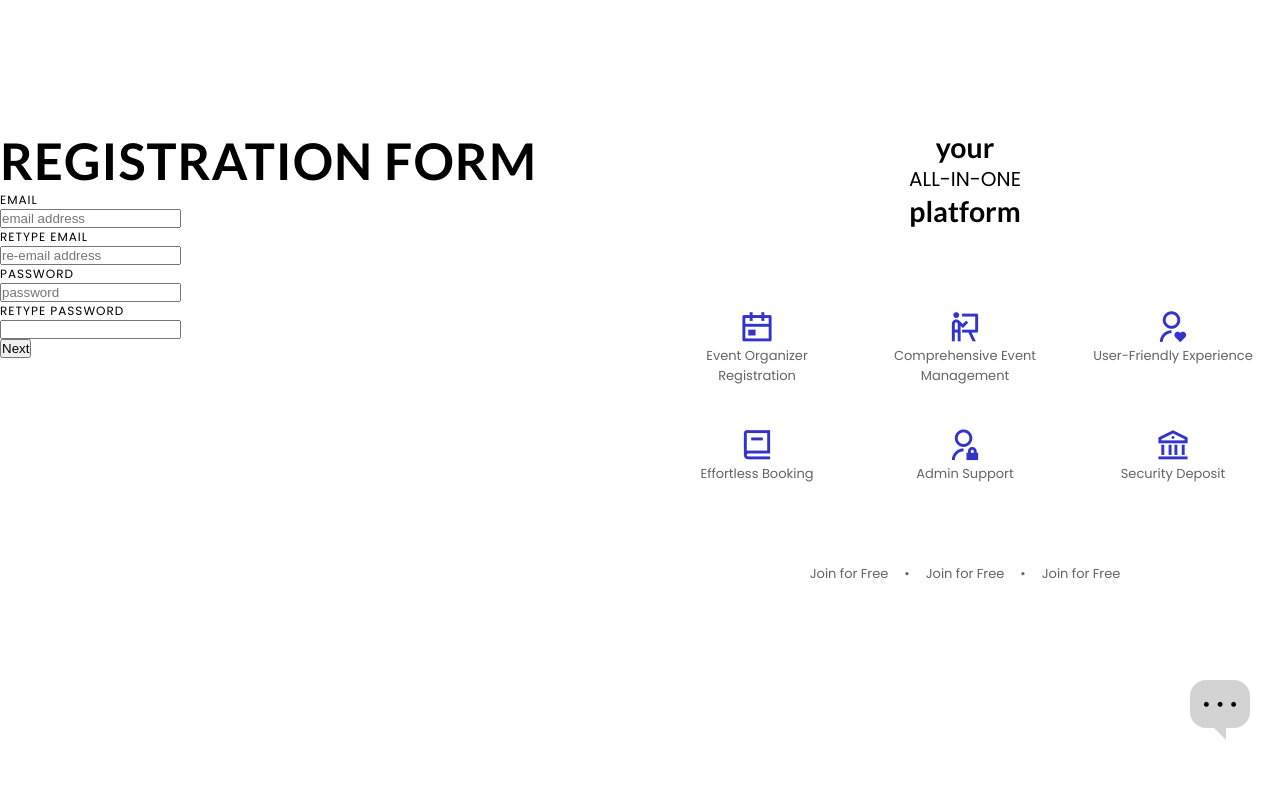
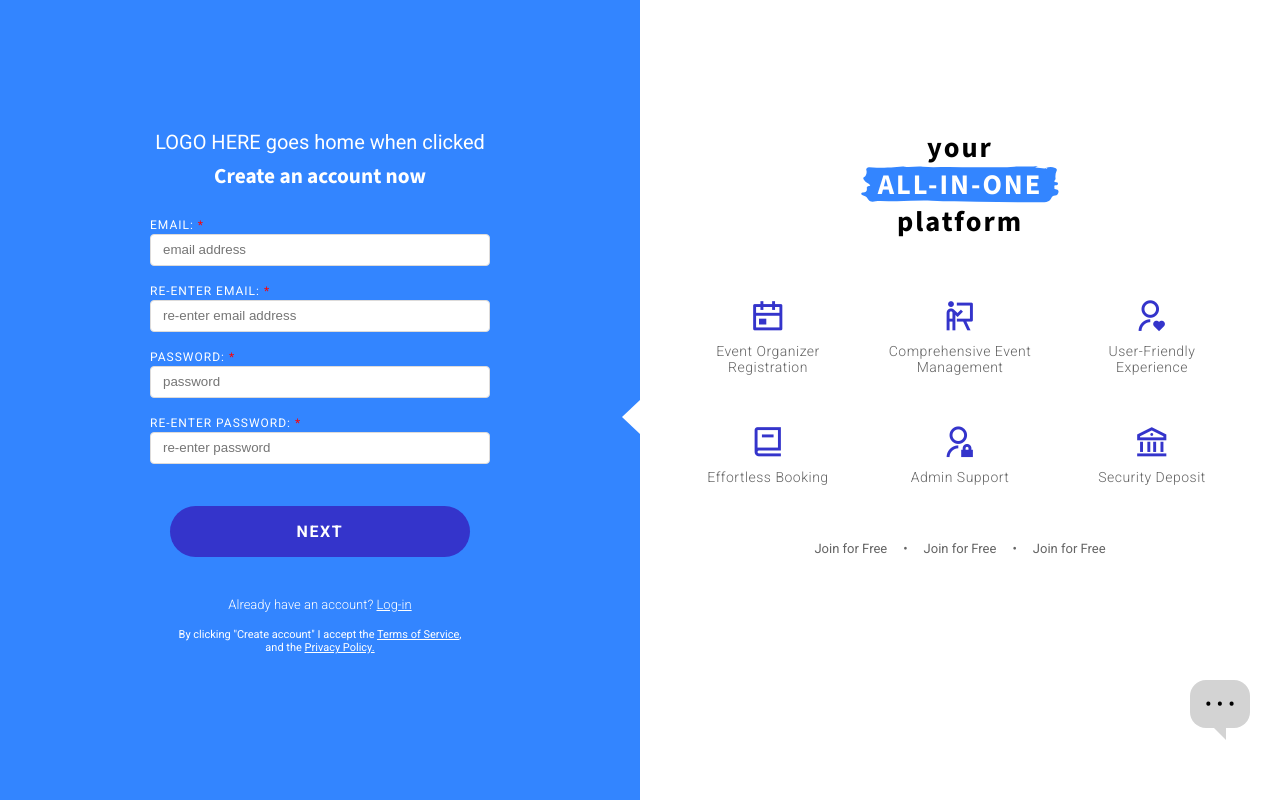
Before and after one commit to kramzer22/capstone-event-booking-app, a React (Vite) app: page /register/client in a window 1280 px wide. Built offline with nearby package versions, Linux system fonts and the light colour scheme.

Commit message:
updated registration components jsx and css. Added new folder on assets: registration

```diff
--- a/src/App.css
+++ b/src/App.css
@@ -20,6 +20,8 @@
   flex-direction: column;
   max-width: 100vw;
   min-height: 100vh;
+  height: 100%;
+  width: 100%;
 
   overflow-y: auto;
   overflow-x: hidden;
--- a/src/components/footer/footer.css
+++ b/src/components/footer/footer.css
@@ -43,7 +43,6 @@
   border-radius: 5px;
 
   font-weight: bold;
-  font-family: "Lato";
   letter-spacing: 0.5px;
   color: var(--text1);
 
@@ -210,7 +209,7 @@
     box-shadow: rgba(50, 50, 93, 0.25) 0px 50px 100px -20px,
       rgba(0, 0, 0, 0.3) 0px 30px 60px -30px,
       rgba(10, 37, 64, 0.35) 0px -2px 6px 0px inset;
-      scale: 1.05;
+    scale: 1.05;
   }
 }
 
--- a/src/index.css
+++ b/src/index.css
@@ -1,7 +1,6 @@
 /* Google Font Family */
-@import url("https://fonts.googleapis.com/css?family=Lato:700|Poppins:400");
-
-/* reset */
+/* @import url("https://fonts.googleapis.com/css?family=Lato:700|Poppins:400"); */
+@import url("https://fonts.googleapis.com/css2?family=Roboto:ital,wght@0,100;0,300;0,400;0,500;0,700;0,900;1,100;1,300;1,400;1,500;1,700;1,900&family=Source+Sans+3:ital,wght@0,200;0,300;0,400;0,500;0,600;0,700;0,800;0,900;1,200;1,300;1,400;1,500;1,600;1,700;1,800;1,900&display=swap"); /* reset */
 * {
   margin: 0;
   padding: 0;
@@ -33,7 +32,7 @@
 /* Body */
 body {
   font-size: 20px;
-  font-family: "Poppins";
+  font-family: "Roboto", sans-serif;
   font-weight: 400;
   overflow-x: hidden;
   scroll-behavior: smooth;
@@ -45,7 +44,7 @@ h2,
 h3,
 h4,
 h5 {
-  font-family: "Lato";
+  font-family: "Source Sans 3", sans-serif;
   font-weight: 700;
 }
 
@@ -77,3 +76,7 @@ h5 {
 small {
   font-size: 0.75rem; /* 12px */
 }
+
+button {
+  font-family: "Roboto", sans-serif;
+}
--- a/src/pages/about/AboutUs.css
+++ b/src/pages/about/AboutUs.css
@@ -52,7 +52,6 @@
   border-radius: 5px;
 
   font-weight: bold;
-  font-family: "Lato";
   letter-spacing: 0.5px;
 }
 
@@ -148,7 +147,6 @@
   border-radius: 5px;
 
   font-weight: bold;
-  font-family: "Lato";
   letter-spacing: 0.5px;
   color: var(--background);
   background-color: var(--primary);
--- a/src/pages/home/home.css
+++ b/src/pages/home/home.css
@@ -41,7 +41,6 @@
   border-radius: 20px;
 
   font-weight: bold;
-  font-family: "Lato";
   letter-spacing: 0.5px;
 
   &:hover {
@@ -152,7 +151,6 @@
   padding: 0.8rem 1.5em;
   cursor: pointer;
 
-  font-family: "Lato";
   font-weight: bold;
   letter-spacing: 0.5px;
   color: var(--text);
--- a/src/pages/registration/ClientRegistration.jsx
+++ b/src/pages/registration/ClientRegistration.jsx
@@ -122,11 +122,32 @@ function ClientRegistration({}) {
 
   return (
     <div className="registration-container">
-      <div className="registration-container-form">{formDisplay}</div>
+      <div className="registration-container-form">
+        <div className="registration-logo">
+          LOGO HERE goes home when clicked
+        </div>
+        <h5>Create an account now</h5>
+        {formDisplay}
+        <div className="registration-details">
+          <p>
+            Already have an account?{" "}
+            <span>
+              <a href="#">Log-in</a>
+            </span>
+          </p>
+          <p>
+            By clicking "Create account" I accept the{" "}
+            <a href="#">Terms of Service</a>, and the{" "}
+            <a href="#">Privacy Policy.</a>
+          </p>
+        </div>
+      </div>
       <div className="registration-container-platform">
         <div className="platform-title">
           <h4>your</h4>
-          <span>ALL-IN-ONE</span>
+          <h4>
+            <span>ALL-IN-ONE</span>
+          </h4>
           <h4>platform</h4>
         </div>
         <div className="platform-details-ctr">
@@ -169,7 +190,6 @@ function ClientRegistration({}) {
         </div>
       </div>
     </div>
-
   );
 }
 
--- a/src/pages/registration/clientRegistration.css
+++ b/src/pages/registration/clientRegistration.css
@@ -1,8 +1,6 @@
 .registration-container {
   display: flex;
-  justify-content: space-around;
-  gap: 1em;
-  padding: 130px 0 3em;
+  justify-content: flex-end;
   width: 100%;
   max-width: 100%;
   flex: 0 0 45%;
@@ -11,16 +9,67 @@
 
 .registration-container-form {
   flex: 1;
+  width: 100%;
+  display: flex;
+  flex-direction: column;
+  align-items: center;
+  gap: 0.5rem;
+
+  min-height: 100vh;
+  padding: 130px 2rem 0;
+
+  background-color: var(--primary);
+  /* place-content: center; */
+
+  color: var(--background);
+}
+
+.registration-details {
+  text-align: center;
+  display: flex;
+  flex-direction: column;
+  gap: 1rem;
+
+  width: 100%;
+  max-width: 300px;
+  padding-top: 2rem;
+}
+
+.registration-details a {
+  color: var(--background);
+}
+
+.registration-details p:nth-child(1) {
+  font-size: 13px;
+  font-weight: 300;
+}
+.registration-details p:nth-child(2) {
+  font-size: 11px;
 }
 
 .registration-container-platform {
+  position: relative;
   flex: 1;
   display: flex;
   flex-direction: column;
-  justify-content: center;
   align-items: center;
 
-  gap: 4rem;
+  gap: 2rem;
+  padding: 130px 2rem 0;
+
+}
+
+.registration-container-platform::before {
+  border-bottom: 17px solid transparent;
+  border-right: 18px solid var(--background);
+  border-top: 17px solid transparent;
+
+  content: "";
+
+  position: absolute;
+  height: 0px;
+  top: 50%;
+  right: 100%;
 }
 
 .platform-title {
@@ -28,22 +77,37 @@
   flex-direction: column;
   justify-content: center;
   align-items: center;
+
+  letter-spacing: 2px;
+  line-height: 1.3;
+}
+
+.platform-title span {
+  padding: 0 3rem;
+  text-transform: uppercase;
+  font-weight: 900;
+  color: var(--background);
+  background: url(/src/assets/registration/blue-smudge.svg);
+  background-size: contain;
+  background-position: center;
+  background-repeat: no-repeat;
 }
 
 .platform-details-ctr {
   display: grid;
-  grid-gap: 0.5rem;
-  grid-template-columns: repeat(3, 200px);
+  grid-template-columns: repeat(3, 1fr);
 }
 
 .platform-details {
   display: flex;
   flex-direction: column;
   align-items: center;
+  gap: 0.5rem;
 
   text-align: center;
+  letter-spacing: 0.5px;
 
-  padding: 1rem;
+  padding: 1.5rem;
 }
 
 .platform-details i {
@@ -52,7 +116,9 @@
 }
 
 .platform-details p {
-  font-size: 13px;
+  width: 100%;
+  font-size: 14px;
+  font-weight: 300;
   color: var(--text2);
 }
 
--- /dev/null
+++ b/src/pages/registration/registration-components/RegFormAll.css
@@ -0,0 +1,110 @@
+.registration-form {
+  display: flex;
+  flex-direction: column;
+  justify-content: center;
+  gap: 1.5em;
+  width: 100%;
+  max-width: 500px;
+  padding: 0 5rem;
+}
+
+.registration-form p:nth-child(1) {
+  display: block;
+  height: 10px;
+  margin-bottom: -0.5rem;
+  color: red;
+}
+
+.registration {
+  display: flex;
+  flex-direction: column;
+  flex: 1;
+  gap: 2px;
+}
+
+.registration-form input {
+  resize: none;
+  width: 100%;
+  padding: 0 16px 0 12px;
+  line-height: 30px;
+  border: 1px solid #dddbda;
+  border-radius: 4px;
+  background-color: #fff;
+  color: #080707;
+  transition: border 0.1s linear, background-color 0.1s linear;
+
+  &:focus {
+    border-color: var(--primary);
+    box-shadow: var(--accent) 0px 0px 5px 0px;
+  }
+}
+
+.registration-label span {
+  color: red;
+}
+
+.registration-buttons {
+  display: flex;
+  justify-content: center;
+  width: 100%;
+  padding-top: 1.5rem;
+}
+
+.registration-buttons .next.one {
+  flex: 1;
+  outline: none;
+  cursor: pointer;
+  border-radius: 30px;
+  border: 0;
+  padding: 1rem 12px;
+  width: 100%;
+  max-width: 300px;
+  background: var(--accent);
+
+  font-size: 16px;
+  font-weight: 700;
+  color: var(--background);
+  text-transform: uppercase;
+  letter-spacing: 1.6px;
+
+  &:hover {
+    transition: all 0.2s ease;
+    box-shadow: 0 0 0 0 #fff, 0 0 0 3px var(--background);
+  }
+}
+
+.registration-buttons.two {
+  gap: 1rem;
+}
+
+.back-btn,
+.next.two {
+  outline: none;
+  cursor: pointer;
+  border-radius: 30px;
+  border: 0;
+  padding: 0.9rem 12px;
+  width: 100%;
+  max-width: 300px;
+
+  font-size: 16px;
+  font-weight: 700;
+  color: var(--background);
+  letter-spacing: 1.6px;
+  text-transform: uppercase;
+
+
+  &:hover {
+    transition: all 0.2s ease;
+    box-shadow: 0 0 0 0 #fff, 0 0 0 3px var(--background);
+  }
+}
+
+.back-btn {
+  background-color: var(--secondary);
+  color: var(--text);
+}
+
+.next.two {
+  background-color: var(--accent);
+}
--- a/src/pages/registration/registration-components/RegFormOne.jsx
+++ b/src/pages/registration/registration-components/RegFormOne.jsx
@@ -1,4 +1,5 @@
 import { useRef } from "react";
+import "./RegFormAll.css";
 
 function RegFormOne({
   currentFormState,
@@ -55,11 +56,12 @@ function RegFormOne({
   };
 
   return (
-    <form onSubmit={formSubmitHandler}>
-      <h2>Registration Form</h2>
+    <form className="registration-form" onSubmit={formSubmitHandler}>
       <p>{errorState.errorDisplay}</p>
-      <div>
-        <p>Email</p>
+      <div className="registration email">
+        <label className="registration-label" htmlFor="eMail">
+          Email: <span>*</span>
+        </label>
         <input
           type="email"
           placeholder="email address"
@@ -68,18 +70,22 @@ function RegFormOne({
           value={emailState.email}
         />
       </div>
-      <div>
-        <p>Retype email</p>
+      <div className="registration email">
+        <label className="registration-label" htmlFor="eMail">
+          Re-enter Email: <span>*</span>
+        </label>
         <input
           type="text"
-          placeholder="re-email address"
+          placeholder="re-enter email address"
           name="remail"
           onChange={formInputOnChangeHandler}
           value={reEmailState.reEmail}
         />
       </div>
-      <div>
-        <p>Password</p>
+      <div className="registration password">
+        <label className="registration-label" htmlFor="password">
+          Password: <span>*</span>
+        </label>
         <input
           type="password"
           placeholder="password"
@@ -88,12 +94,20 @@ function RegFormOne({
           value={passwordState.password}
         />
       </div>
-      <div>
-        <p>Retype password</p>
-        <input ref={rePasswordInput} type="password" />
+      <div className="registration password">
+        <label className="registration-label" htmlFor="password">
+          Re-enter Password: <span>*</span>
+        </label>
+        <input
+          ref={rePasswordInput}
+          type="password"
+          placeholder="re-enter password"
+        />
       </div>
-      <div>
-        <button type="submit">Next</button>
+      <div className="registration-buttons">
+        <button className="next one" type="submit">
+          Next
+        </button>
       </div>
     </form>
   );
--- a/src/pages/registration/registration-components/RegFormTwo.jsx
+++ b/src/pages/registration/registration-components/RegFormTwo.jsx
@@ -45,11 +45,12 @@ function RegFormTwo({
   };
 
   return (
-    <form onSubmit={formSubmitHandler}>
-      <h2>Registration Form</h2>
+    <form className="registration-form" onSubmit={formSubmitHandler}>
       <p>{errorState.errorDisplay}</p>
-      <div>
-        <p>First name</p>
+      <div className="registration fname">
+        <label className="registration-label" htmlFor="fName">
+          First Name: <span>*</span>
+        </label>
         <input
           type="text"
           placeholder="first name"
@@ -58,8 +59,10 @@ function RegFormTwo({
           value={firstNameState.firstName}
         />
       </div>
-      <div>
-        <p>last name</p>
+      <div className="registration lname">
+        <label htmlFor="lName" className="registration-label">
+          Last Name: <span>*</span>
+        </label>
         <input
           type="text"
           placeholder="last name"
@@ -68,8 +71,10 @@ function RegFormTwo({
           value={lastNameState.lastName}
         />
       </div>
-      <div>
-        <p>Mobile number</p>
+      <div className="registration number">
+        <label className="registration-label" htmlFor="">
+          Mobile Number: <span>*</span>
+        </label>
         <input
           type="text"
           placeholder="mobile number"
@@ -79,9 +84,11 @@ function RegFormTwo({
         />
       </div>
 
-      <div>
-        <button onClick={backClickHandler}>Back</button>
-        <button type="submit">Next</button>
+      <div className="registration-buttons two">
+        <button className="back-btn" onClick={backClickHandler}>Back</button>
+        <button className="next two" type="submit">
+          Next
+        </button>
       </div>
     </form>
   );
```
Also changed, not shown: src/assets/registration/blue-smudge.svg (added).
